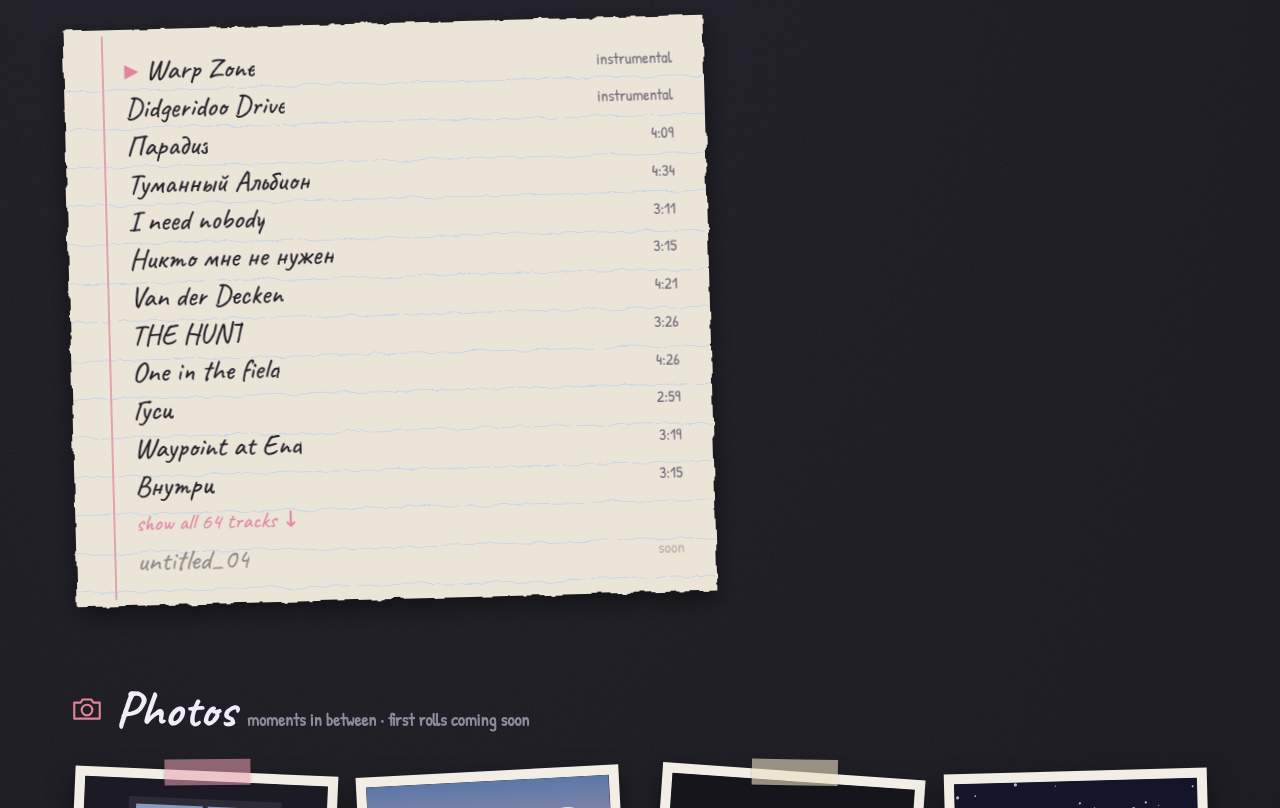
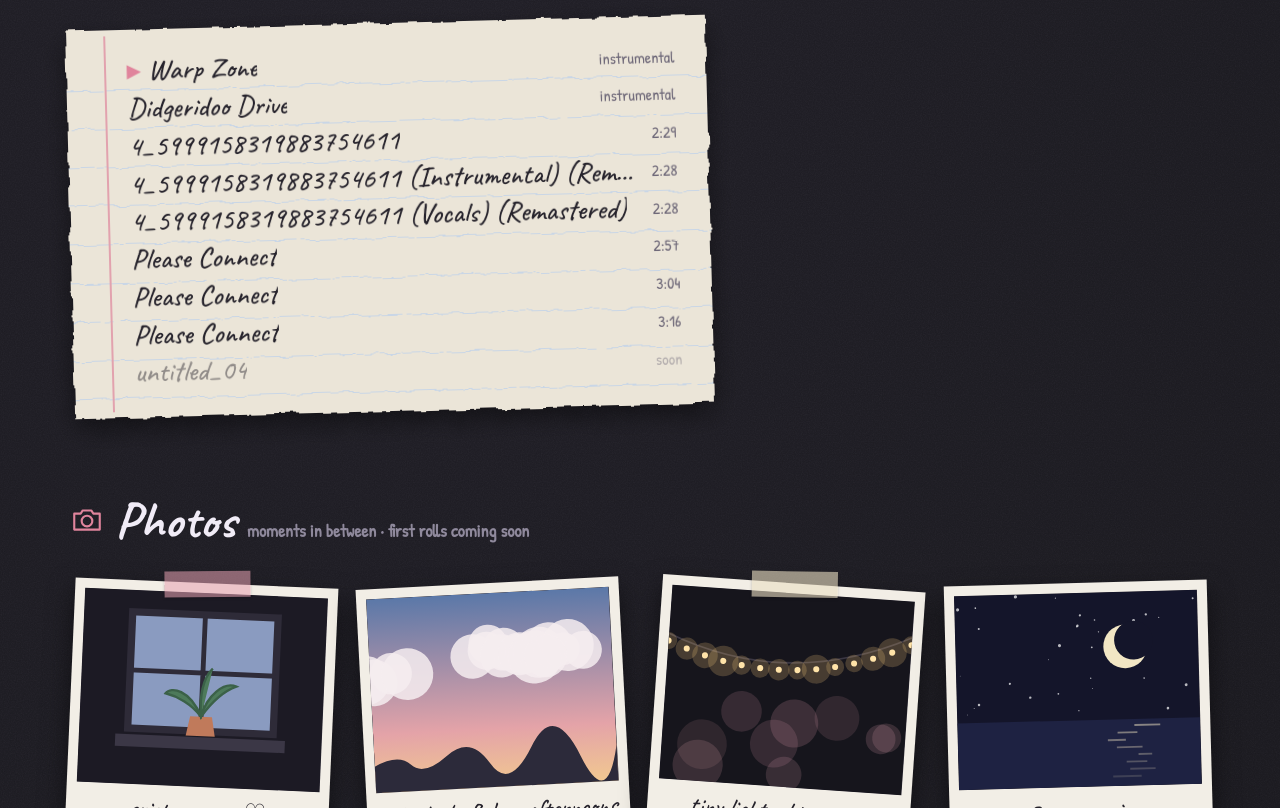
Before and after one commit to Impulse201/fobia-site, a plain HTML site: page index.html in a window 1280 px wide. Shown: the part 747-1555 px from the top of the page. Drawn offline with Linux system fonts and the light colour scheme.

Commit message:
Build Suno tracklist from the "test" playlist
The site now lists only the songs in the Suno playlist, in its order,
instead of every public song.

Co-Authored-By: Claude Opus 5.5 <noreply@anthropic.com>

```diff
--- a/index.html
+++ b/index.html
@@ -359,69 +359,13 @@ footer{text-align:center;padding:4rem 0 3rem;font-family:var(--hand);font-size:1
 const TRACKS = [
   { title: "Warp Zone", file: "music/warp-zone.mp3", tag: "instrumental", peaks: [.83,.82,.85,.88,.86,.88,.85,.83,.77,.82,.82,.85,.94,.92,.83,.85,.90,.90,.85,.90,.86,.95,.94,.81,.78,.79,.79,.80,.83,.86,.85,.89,.86,.83,.91,.89,.93,.94,.90,.88,.84,.88,.87,.86,.92,.98,.96,.98,.79,.92,.89,.92,.86,.89,.72,.77,.81,.83,.83,.82,.85,.86,.95,.89,.91,.83,1.00,.90,.91,.90,.88,.87,.90,.92,.88,.79,.89,.84,.86,.89,.82,.79,.73,.73,.70,.71,.75,.75,.79,.82,.89,.76,.86,.86,.77,.78,.82,.74,.76,.73,.81,.74,.78,.73,.76,.78,.84,.78,.78,.78,.81,.87,.76,.80,.86,.74,.79,.78,.80,.85] },
   { title: "Didgeridoo Drive", file: "music/didgeridoo-drive.mp3", tag: "instrumental", peaks: [.17,.60,.89,.82,.82,.88,.87,.83,.71,.90,.86,.92,.88,.86,.89,.86,.93,.88,.95,.89,.96,.93,1.00,.93,.88,.91,.92,.93,.92,.91,.89,.86,.91,.88,.88,.89,.96,.75,.91,.86,.90,.88,.87,.88,.91,.95,.95,.88,.91,.93,.86,.93,.85,.58,.59,.76,.71,.65,.62,.75,.75,.81,.76,.77,.77,.80,.80,.82,.77,.79,.78,.80,.75,.79,.74,.73,.72,.80,.73,.75,.66,.77,.76,.75,.76,.76,.79,.79,.73,.52,.48,.48,.52,.58,.52,.68,.71,.74,.68,.73,.74,.72,.79,.73,.72,.74,.74,.74,.74,.69,.77,.80,.75,.73,.77,.79,.76,.76,.14,.03] },
-  /* songs from suno.com — only public ones play; id is the part after suno.com/song/ */
-  { title: "Парадиз", suno: "4cd5697e-cf23-4926-b061-7162beb3aba3", tag: "4:09" },
-  { title: "Туманный Альбион", suno: "550a5967-4357-4b2f-ba51-a5e8a6dc58fc", tag: "4:34" },
-  { title: "I need nobody", suno: "1969afa6-9324-49cd-8ad1-a2eec9392a6c", tag: "3:11" },
-  { title: "Никто мне не нужен", suno: "da66d1c7-bbc7-4df2-85b5-ebc91b3d7a0b", tag: "3:15" },
-  { title: "Van der Decken", suno: "673b9e51-0605-469f-8648-02e36b61a4c7", tag: "4:21" },
-  { title: "THE HUNT", suno: "155e061f-94ee-4225-ac6b-61fe7ca9201c", tag: "3:26" },
-  { title: "One in the field", suno: "8cdc1c43-c1f0-48ae-a51a-575b75b39814", tag: "4:26" },
-  { title: "Гуси", suno: "4ab268e8-109c-4319-af8b-b85decd8ea13", tag: "2:59" },
-  { title: "Waypoint at End", suno: "b354093d-00ca-4a0a-99c4-32e35ca9a58b", tag: "3:19" },
-  { title: "Внутри", suno: "b25d6e1a-17b6-4c70-abe5-44ff798663a7", tag: "3:15" },
-  { title: "Каркуша", suno: "72aa4bde-6b8f-46bb-aa7d-7917e0425fae", tag: "3:20" },
-  { title: "Charismatic Duck", suno: "d4eaf03b-582e-4ecd-badb-96b16c05be82", tag: "4:54" },
-  { title: "Ворожея", suno: "9a537f42-96c0-47e0-a014-9a90e2cfd1c4", tag: "4:03" },
-  { title: "Mon rythme", suno: "8921e60d-4d50-49ef-96dd-7e70802f008c", tag: "2:59" },
-  { title: "Swallowed", suno: "e67ea723-9b41-4b9e-8c89-5bf106749657", tag: "4:45" },
-  { title: "Пилим Бюджет", suno: "09af5378-dbde-48db-8f9f-0241462d9820", tag: "3:00" },
-  { title: "Девочка Токсик", suno: "8816597d-77f7-40cd-a6c8-74eb07a18969", tag: "2:42" },
-  { title: "Бикини Боттом", suno: "5e77cbcd-b796-48ca-8e90-a14d7c330d3a", tag: "3:41" },
-  { title: "Stuck in head", suno: "1f450b59-2795-41af-bc2c-471332eb9bc1", tag: "3:07" },
-  { title: "Старый друг", suno: "a11054db-4a6a-4646-bd74-d6cfac9acbcb", tag: "4:49" },
-  { title: "Коферайд", suno: "1bf92e1a-ce37-4d73-b0e7-9eb0de734b1f", tag: "3:39" },
-  { title: "Isolation", suno: "245855b1-f260-4970-a712-0e8880295817", tag: "4:34" },
-  { title: "L'homme à l'effet domino", suno: "285b0ebb-f60e-414d-ba23-7ef15e920995", tag: "3:56" },
-  { title: "WoT tak WoT", suno: "d5b74d23-81fd-4452-a43d-79ef6952fb70", tag: "4:07" },
-  { title: "Другая история", suno: "cb69e262-cacc-4a2e-9e56-5857a0f7025a", tag: "2:56" },
-  { title: "Царь Иерусалима", suno: "35ec1201-d0cb-43b6-87c8-2151463391b6", tag: "3:07" },
-  { title: "Tio Vova! (MATADORA Cover)", suno: "78b2ad38-7c2d-4a6d-a74e-1208a537e1a0", tag: "2:54" },
-  { title: "Soap Bulb", suno: "5d59f078-745c-4d8b-8e88-2516df12a9a2", tag: "3:23" },
-  { title: "Esenin (Remix)", suno: "94c65466-62cd-4a34-bb20-d481d8811209", tag: "2:32" },
-  { title: "Armageddon 52", suno: "b345b63c-7bb8-4be1-91b8-504b7cef79f3", tag: "5:12" },
-  { title: "VLKV", suno: "11b89f88-86b4-4ad2-a99c-9328e0369e3b", tag: "4:54" },
-  { title: "Mellene", suno: "5b50b48d-5acc-4afe-9875-41827c2d675b", tag: "3:41" },
-  { title: "¡Detrás de ti, imbecil!", suno: "7d48c681-9782-4496-bb3b-8de76df46155", tag: "3:47" },
-  { title: "Уроборос", suno: "2bbf4866-29de-4bd0-b58e-50e89b3ee782", tag: "4:07" },
-  { title: "Old Tristram", suno: "cbccca62-5a0d-402a-b057-c82e19562b4a", tag: "6:31" },
-  { title: "Skaties, ziema ārā!", suno: "fc2ed541-9677-4d95-b0cc-357e189f2af4", tag: "2:17" },
-  { title: "Полночь", suno: "9857cbb8-b7ae-46b5-ba5b-a8f5c7e1cbdc", tag: "4:27" },
-  { title: "Параллель", suno: "568eebe5-169b-4744-8453-fa42072ff8ec", tag: "3:30" },
-  { title: "Взрыв Магнит", suno: "c43bf74c-cf03-4797-883a-8cac312994e9", tag: "3:57" },
-  { title: "Homeless", suno: "55025817-7bf6-4526-adc9-2b41423f0dad", tag: "2:24" },
-  { title: "ヴァルキリー！", suno: "f60616b0-74c6-4d8f-a94e-8020755176ad", tag: "4:59" },
-  { title: "Ёб твоб мать", suno: "3633fe53-daf5-432b-9e84-55302c027025", tag: "3:38" },
-  { title: "Dickpack", suno: "d734639c-db5e-4153-a695-6bf05b13eec6", tag: "3:06" },
-  { title: "Не тара пися", suno: "37024818-aaf4-451c-86da-114cd3dc8afc", tag: "3:40" },
-  { title: "Stones (Ai Cover)", suno: "9580d372-b4d9-4602-965b-788000a8a79a", tag: "2:03" },
-  { title: "Nothing", suno: "4d157553-18c6-4947-9ba5-4e43a141b4db", tag: "3:34" },
-  { title: "Парк Развлечений", suno: "c0013ef8-17fe-40d6-81bd-21f4d46fc442", tag: "3:08" },
-  { title: "1942", suno: "902951cb-b73e-4c05-a88d-49919d547904", tag: "4:13" },
-  { title: "Rhyme", suno: "e128b9d6-79d7-4358-801f-21b1c0e1b93d", tag: "1:39" },
-  { title: "I wanna go on vacation!", suno: "36e23710-81ed-4fe6-ac5b-9599332a3112", tag: "4:22" },
-  { title: "I wanna go on vacation!", suno: "bffc058a-b60d-417d-b3e6-b642b1766960", tag: "4:31" },
-  { title: "Голод в банке", suno: "350f3d7a-05b2-4e7f-b6af-c8103dc0da09", tag: "3:32" },
-  { title: "Old Tristram", suno: "ee3b277a-b9bb-4261-a587-9c34018363bc", tag: "6:57" },
-  { title: "King of Jerusalem", suno: "d9923089-f2ab-4af3-98a7-a1cdcb865c8d", tag: "5:22" },
-  { title: "Царь Иерусалима", suno: "0130056f-a657-4ff6-84cf-dec49d512a8c", tag: "5:44" },
-  { title: "FoBia - Labuba", suno: "6d59c220-223d-46b3-87ed-1e0449e5c634", tag: "4:20" },
-  { title: "Mutter Erde", suno: "e2872d39-d09b-44c3-95b8-66c9d05fccc4", tag: "3:36" },
-  { title: "Never Forgive me", suno: "aab21ef8-ced3-4f3d-b057-f3d6412d6945", tag: "2:07" },
-  { title: "Shortcut", suno: "005ddeb5-54e6-4b86-866e-553f15f86061", tag: "4:56" },
-  { title: "Voices of the Void", suno: "4d3c216b-215d-4d5b-801e-eaee67d5da9a", tag: "3:54" },
-  { title: "Three hands of a shaman (シャーマンの腕が三本)", suno: "0136661a-7933-44f5-b348-855d13f94ab2", tag: "2:51" },
-  { title: "Цирк (Remastered)", suno: "489ed94b-454d-4299-9d0b-3ed5699413d5", tag: "3:21" },
+  /* suno playlist "test" (suno.com/playlist/9d25342e-965b-409a-9293-1d43feb17a5c) — rebuilt from the playlist; songs must be public to play */
+  { title: "4_5999158319883754611", suno: "d621e003-c0c0-4ee9-a5c9-4463fbf33980", tag: "2:29" },
+  { title: "4_5999158319883754611 (Instrumental) (Remastered)", suno: "bad5bd92-cbd0-4dfe-ab30-4c5c141a3d91", tag: "2:28" },
+  { title: "4_5999158319883754611 (Vocals) (Remastered)", suno: "be9fa6f2-1f16-4205-ae73-0760bec6b847", tag: "2:28" },
+  { title: "Please Connect", suno: "9a3589a6-cb28-4b1e-ac50-2b8d0174d50d", tag: "2:57" },
+  { title: "Please Connect", suno: "36078b21-2cba-45b6-b92b-8aa39d54cc7b", tag: "3:04" },
+  { title: "Please Connect", suno: "b518d2a5-effc-41dd-aa23-f4c1eb166356", tag: "3:16" },
 ];
 const LIST_SHORT = 12; /* how many tracks the list shows before "show all" */
 
```
